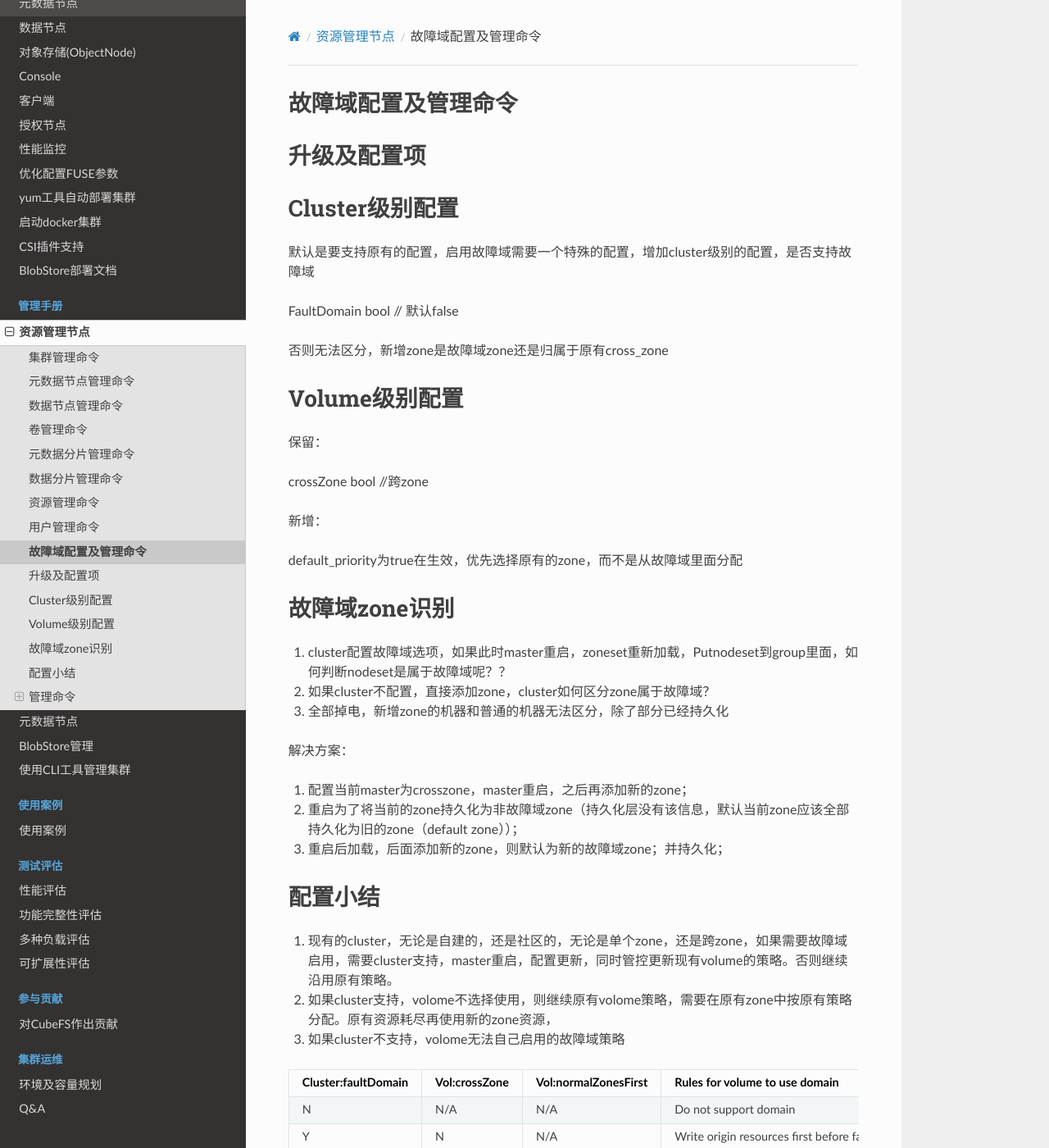
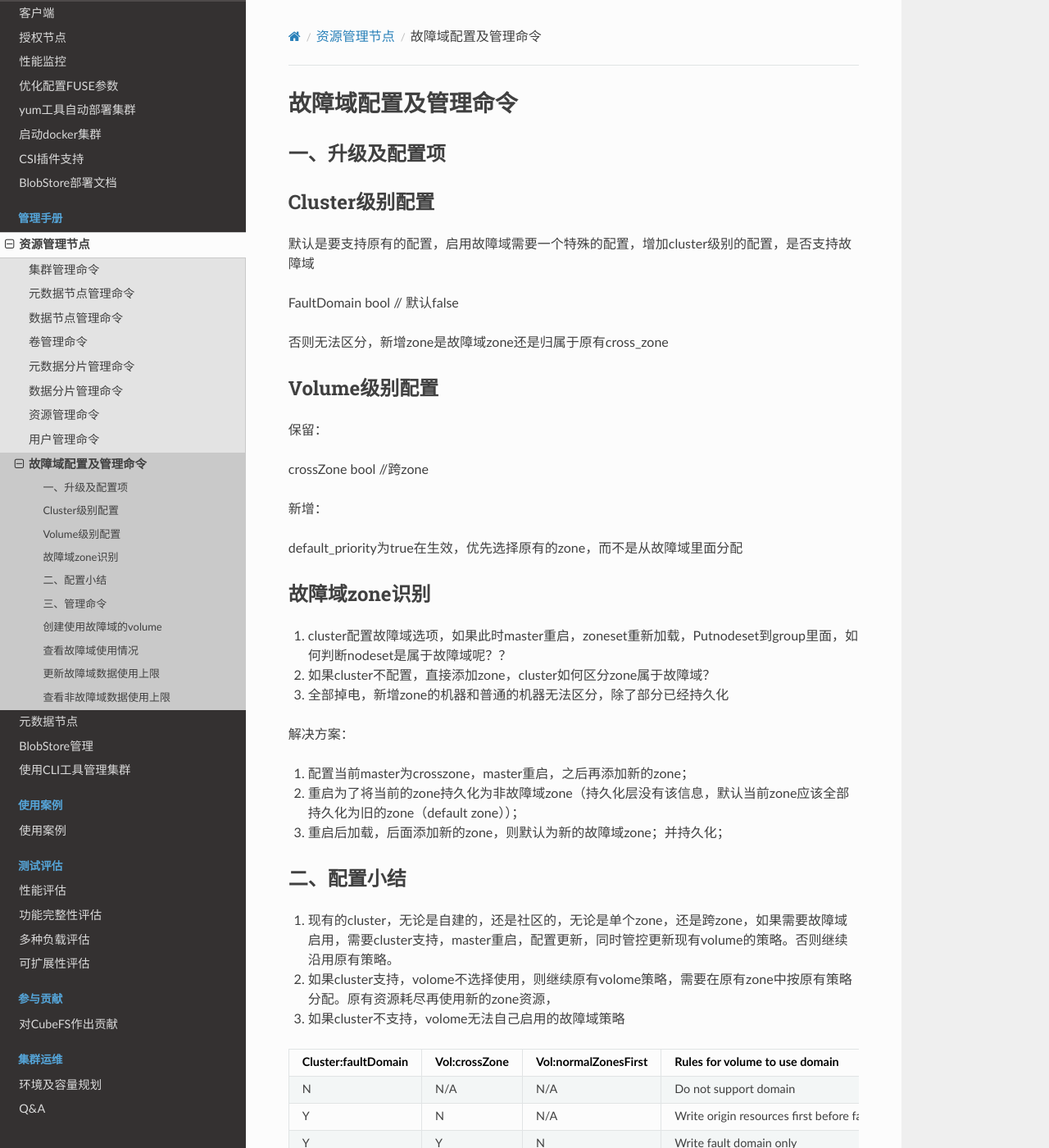
Before and after one commit to cubefs/docs-zh, a Sphinx documentation site: the page built from docs/source/admin-api/master/failureDomain.rst, in a window 1280 px wide and 1400 px high. Shown: the whole window at 82% size. Built offline with Sphinx 7.4.7 and the Read the Docs theme 2.0.0, drawn with Linux system fonts in a browser that asks for light colours.

Commit message:
Update failureDomain.rst

```diff
--- a/docs/source/admin-api/master/failureDomain.rst
+++ b/docs/source/admin-api/master/failureDomain.rst
@@ -1,10 +1,10 @@
 故障域配置及管理命令
 ================
 
-升级及配置项
-================
+一、升级及配置项
+---------------------------
 Cluster级别配置
-================
+---------------------------
 默认是要支持原有的配置，启用故障域需要一个特殊的配置，增加cluster级别的配置，是否支持故障域
 
 FaultDomain               bool  // 默认false
@@ -12,7 +12,7 @@ FaultDomain               bool  // 默认false
 否则无法区分，新增zone是故障域zone还是归属于原有cross_zone
 
 Volume级别配置
-================
+---------------------------
 保留：
 
 crossZone        bool  //跨zone
@@ -24,7 +24,7 @@ default_priority为true在生效，优先选择原有的zone，而不是从故
 
 
 故障域zone识别
-================
+---------------------------
 1. cluster配置故障域选项，如果此时master重启，zoneset重新加载，Putnodeset到group里面，如何判断nodeset是属于故障域呢？？
 
 2. 如果cluster不配置，直接添加zone，cluster如何区分zone属于故障域？
@@ -41,8 +41,8 @@ default_priority为true在生效，优先选择原有的zone，而不是从故
 3. 重启后加载，后面添加新的zone，则默认为新的故障域zone；并持久化；
 
 
-配置小结
-================
+二、配置小结
+---------------------------
 1. 现有的cluster，无论是自建的，还是社区的，无论是单个zone，还是跨zone，如果需要故障域启用，需要cluster支持，master重启，配置更新，同时管控更新现有volume的策略。否则继续沿用原有策略。
 
 2. 如果cluster支持，volome不选择使用，则继续原有volome策略，需要在原有zone中按原有策略分配。原有资源耗尽再使用新的zone资源，
@@ -60,8 +60,8 @@ Y                                  Y                          Y
 =========================  =========================  ======================  ===================================================================================
 
 
-管理命令
-================
+三、管理命令
+---------------------------
 创建使用故障域的volume
 ---------
 
```
